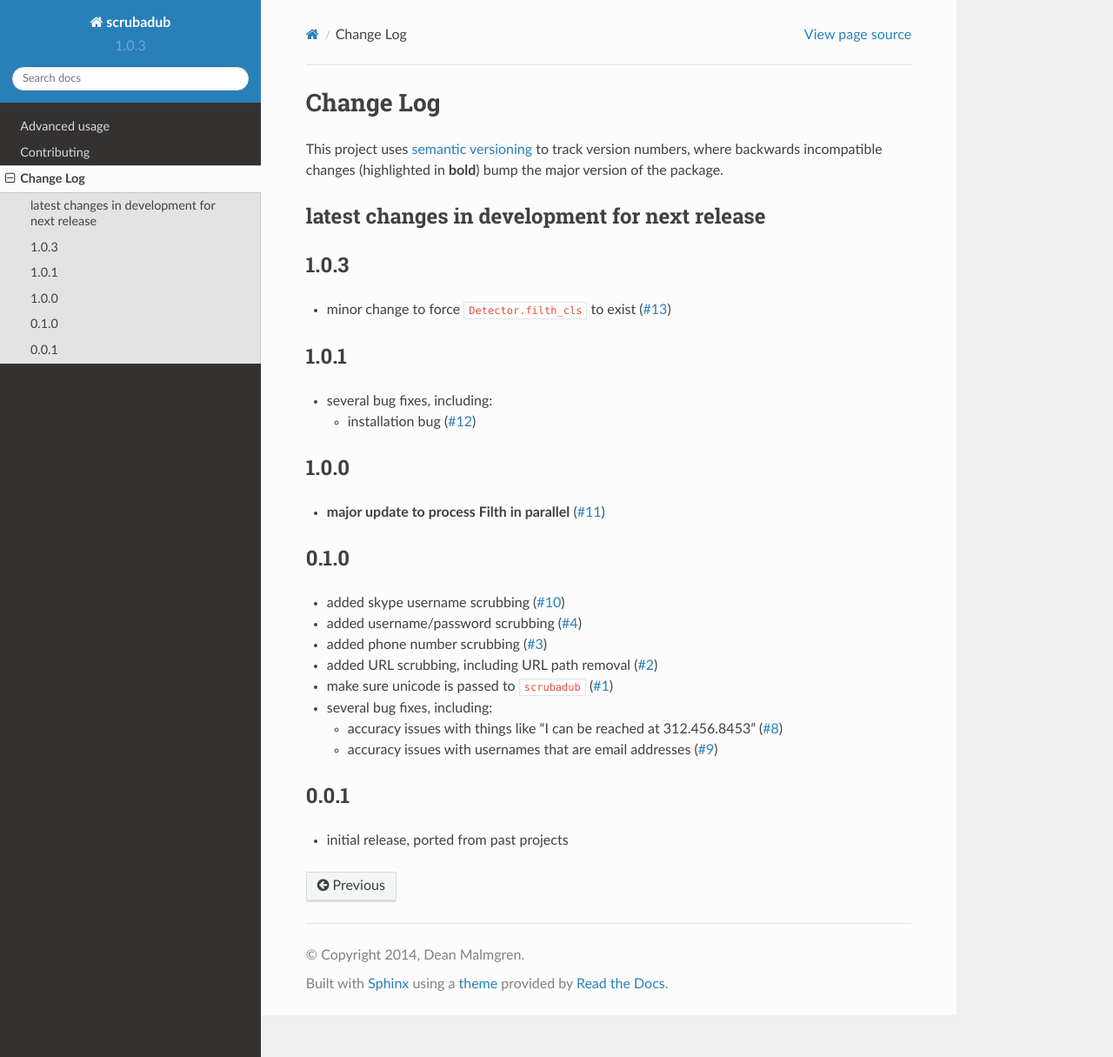
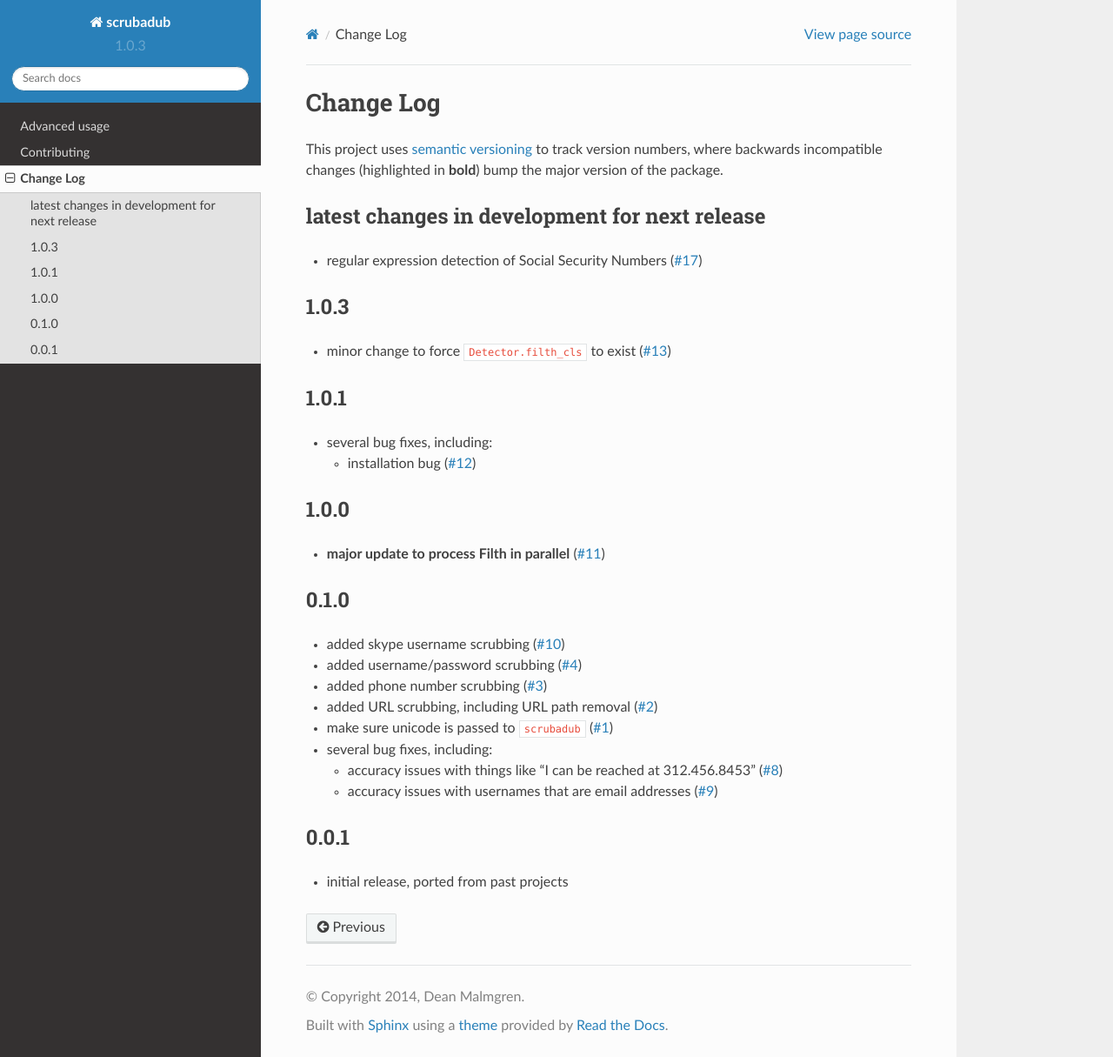
Before and after one commit to LeapBeyond/scrubadub, a Sphinx documentation site: the page built from docs/changelog.rst, in a window 1280 px wide and 1215 px high. Shown: the whole window at 87% size. Built offline with Sphinx 7.4.7 and the Read the Docs theme 2.0.0, drawn with Linux system fonts in a browser that asks for light colours.

Commit message:
updated docs

```diff
--- a/docs/changelog.rst
+++ b/docs/changelog.rst
@@ -10,6 +10,9 @@ latest changes in development for next release
 ----------------------------------------------
 
 .. THANKS FOR CONTRIBUTING; MENTION WHAT YOU DID IN THIS SECTION HERE!
+
+* regular expression detection of Social Security Numbers (`#17`_)
+
 
 1.0.3
 -----
@@ -72,3 +75,4 @@ latest changes in development for next release
 .. _#11: https://github.com/datascopeanalytics/scrubadub/issues/11
 .. _#12: https://github.com/datascopeanalytics/scrubadub/issues/12
 .. _#13: https://github.com/datascopeanalytics/scrubadub/issues/13
+.. _#17: https://github.com/datascopeanalytics/scrubadub/issues/17
--- a/docs/index.rst
+++ b/docs/index.rst
@@ -23,6 +23,8 @@ text, without comprimising the privacy of the people we are trying to protect.
   <https://github.com/daviddrysdale/python-phonenumbers>`_
 * username / password combinations
 * Skype usernames
+* Social security numbers
+
 
 Quick start
 -----------
```
